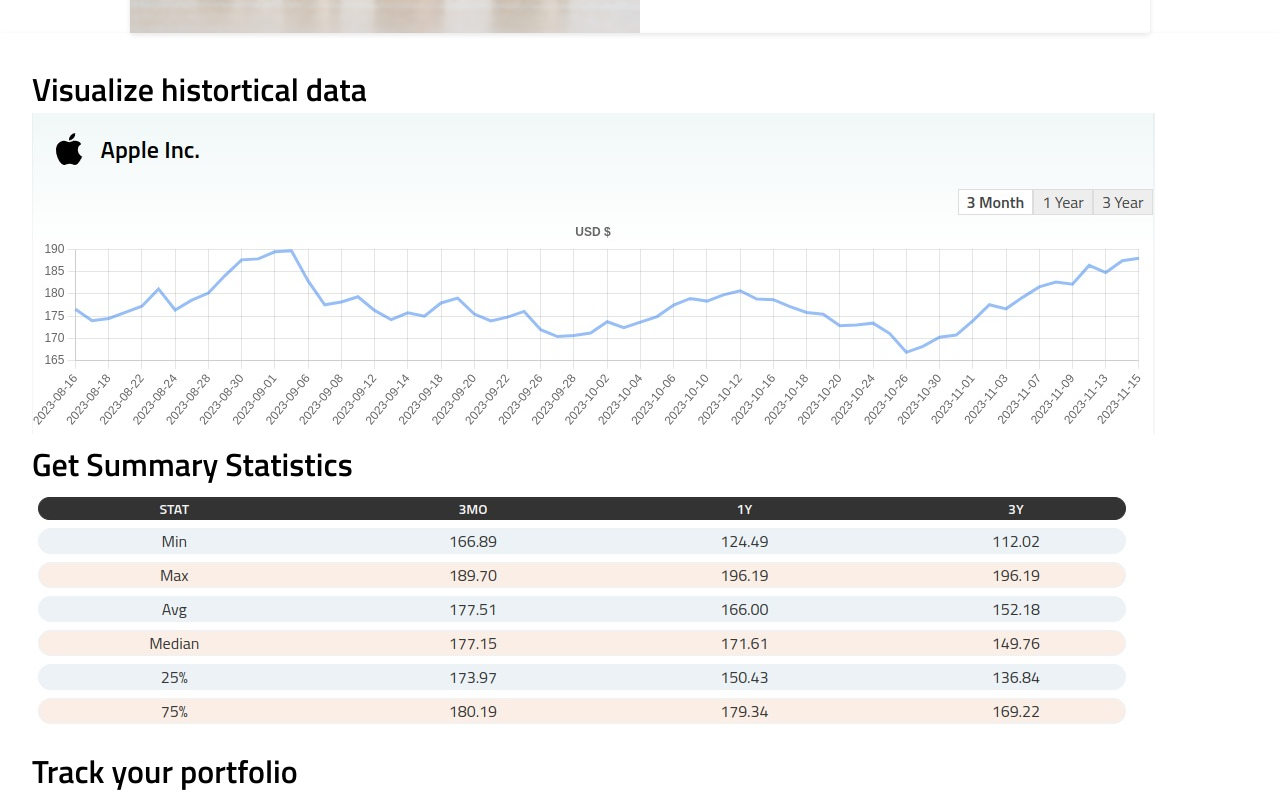
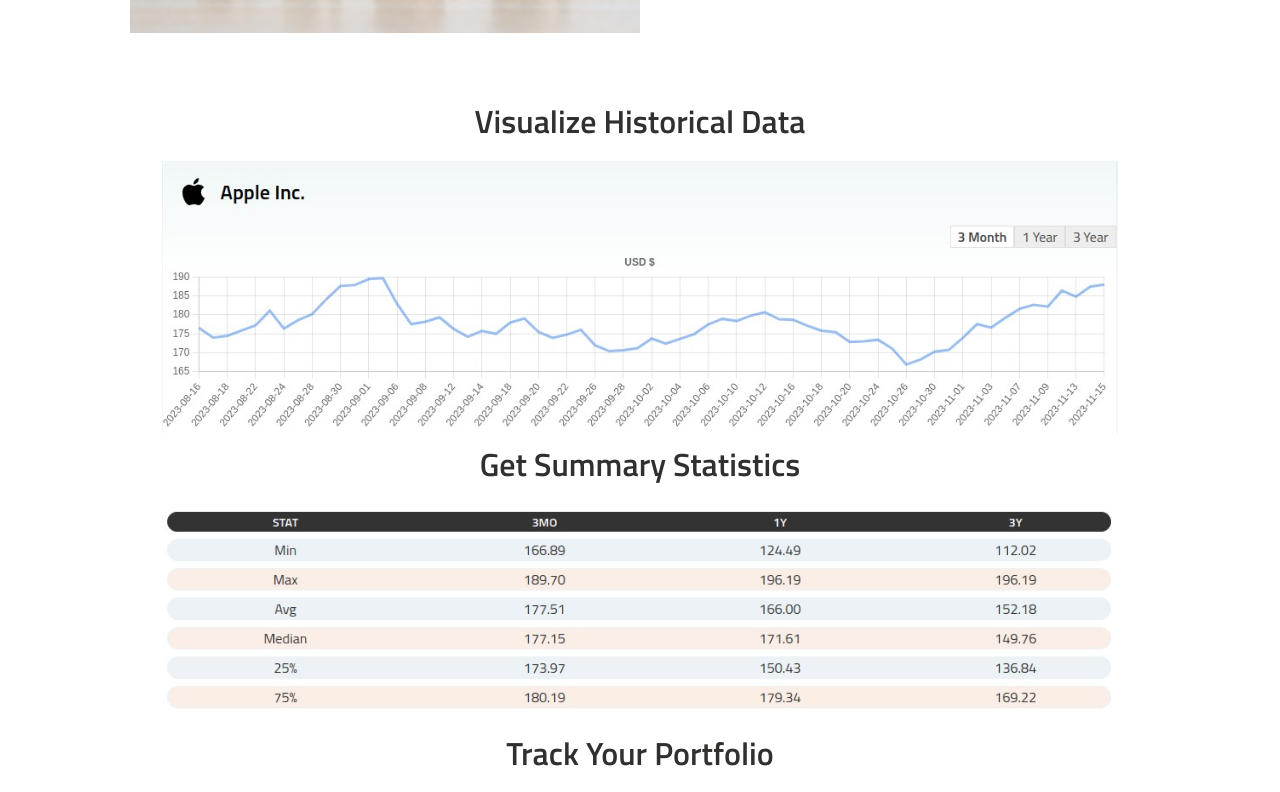
Before and after one commit to pasindu-gamarachchi/steadygrowth-client, a React (Create React App) app: page / in a window 1280 px wide. Shown: the part 493-1285 px from the top of the page. Built offline with nearby package versions, Linux system fonts and the light colour scheme; no server answers.

Commit message:
Landing Page

```diff
--- a/public/index.html
+++ b/public/index.html
@@ -24,7 +24,7 @@
       work correctly both with client-side routing and a non-root public URL.
       Learn how to configure a non-root public URL by running `npm run build`.
     -->
-    <title>React App</title>
+    <title>Steadygrowth</title>
   </head>
   <body>
     <noscript>You need to enable JavaScript to run this app.</noscript>
--- a/src/components/Header/Header.scss
+++ b/src/components/Header/Header.scss
@@ -3,24 +3,22 @@
 
 
 .header{
-    // outline: 1px solid red;
     background-color: $background-color;
     background-color: $col-4;
-    background: linear-gradient($col-4 0%, rgba(229, 241, 241, 0) 100%) 0% 0% / 100% 248px no-repeat;
     background-repeat: no-repeat;
 
     padding-block: 1rem;
     display: flex;
     justify-content: space-between;
-    //align-items: baseline;
     max-width: 100%;
+    position: sticky;
+    top: 0;
 
     @include tablet{
         padding-inline: $tablet-margin;
     }
 
     @include desktop{
-        // @include desktop-margin;
         padding-inline: $desktop-margin;
 
 
@@ -28,9 +26,7 @@
 
     &__nav{
         display: flex;
-        // gap: 1rem;
         align-items: center;
-        // outline: 1px solid red;
         justify-content: space-around;
 
 
@@ -38,7 +34,6 @@
             font-size: 0.75rem;
             font-family: "Titillium Web";
             padding-inline: 1rem;
-            //padding-bottom: 0.05rem;
             color: $interactive-color;
             text-decoration: none;
             @include tablet{
@@ -56,7 +51,6 @@
 
 .logo-container{
 
-    // outline: 1px solid red;
     max-width: 5rem;
 
     @include tablet {
--- a/src/components/LandingPromo/LandingPromo.js
+++ b/src/components/LandingPromo/LandingPromo.js
@@ -9,22 +9,22 @@ const LandingPromo = () => {
 	return (
 		<div className="promoContainer">
 			<div>
-				<h1>Visualize histortical data</h1>
+				<h1 className="promoHeader">Visualize Historical Data</h1>
 				<img className="promoContainer__img" src={chartBanner} />
 			</div>
 			<div>
-				<h1>Get Summary Statistics</h1>
+				<h1 className="promoHeader">Get Summary Statistics</h1>
 				<img className="promoContainer__img" src={statsBanner} />
 			</div>
 			<div>
-				<h1>Track your portfolio</h1>
+				<h1 className="promoHeader">Track Your Portfolio</h1>
 				<img
 					className="promoContainer__img"
 					src={portfolioChartBanner}
 				/>
 			</div>
 			<div>
-				<h1>Evaluate your portfolio</h1>
+				<h1 className="promoHeader">Evaluate Your Portfolio</h1>
 				<img
 					className="promoContainer__img"
 					src={portfolioStatsBanner}
--- a/src/components/LandingPromo/LandingPromo.scss
+++ b/src/components/LandingPromo/LandingPromo.scss
@@ -6,19 +6,23 @@
     display: flex;
     flex-direction: column;
     justify-content: center;
-    @include outline-for-testing(red);
     padding-top: 2rem;
     padding-inline: 2rem;
-    // width: 80%;
+    margin-top: 2rem;
 
     &__img{
-        @include outline-for-testing(green);
         object-fit: contain;
         max-width: 100%;
-        //max-height: 100%;
-        // aspect-ratio: 4/3;
         background-blend-mode: inherit;
 
     }
 
+    background-color: transparent;
+
 }
+
+.promoHeader{
+    color:  #32302F;
+    text-align: center;
+    margin-bottom: 1rem;
+}
--- a/src/components/Welcome/Welcome.scss
+++ b/src/components/Welcome/Welcome.scss
@@ -5,22 +5,12 @@
 
 .leftContainer{
     background-image: url('../../assets/images/growth.png'), linear-gradient(rgba(50,50,50,0.5),rgba(50,50,50,0.5));
-    //box-shadow: 0 0 0.25rem 0.25rem white inset;
     background-color: transparent;
     background-size: cover;
     background-repeat: no-repeat;
     width: 100%;
     aspect-ratio: 4/3;
     background-position: center center;
-    // transform: translateY(-50%);
-    //@include outline-for-testing(red);
-
-
-
-    //&:hover{
-    //    display: hidden;
-    //}
-
 
     @include tablet{
         width: 50%;
@@ -33,33 +23,6 @@
         padding-top: 0.8rem;
         color: transparent;
 
-        //position: relative;
-        //color: #fff;
-        //font: 900 60px Montserrat;
-        //text-shadow: 0 10px 25px rgba(0, 0, 0, 0.3);
-        //position: absolute;
-        //margin: auto;
-        //left: 0;
-        //right: 0;
-        //top: 50%;
-        //margin-top: -30px;
-        //transition: 0.5s ease;
-        // z-index: 0;
-        // letter-spacing: 25px;
-
-        /*
-        @include desktop{
-            font-size: 3rem;
-            color: #32302F;
-            padding-left: 1rem;
-            padding-top: 1rem;
-        }
-        */
-        &:hover{
-            // display: none;
-            // color: #32302F;
-
-        }
     }
 
     &__img{
@@ -68,10 +31,6 @@
         max-height: 100%;
         aspect-ratio: 4/3;
         background-blend-mode: inherit;
-
-
-        //@include outline-for-testing(blue);
-
     }
 
 }
--- a/src/pages/HomePage/HomePage.scss
+++ b/src/pages/HomePage/HomePage.scss
@@ -5,7 +5,6 @@
 .MainContent{
     min-height: calc(100vh - $footer-height);
     margin-top: 6rem;
-    // @include outline-for-testing(rebeccapurple);
 
     @include tablet{
         margin-top: 5rem;
@@ -17,11 +16,6 @@
 }
 
 .PromoContainer{
-    // margin-inline: 1rem;
-    @include outline-for-testing(blue);
-
-    /* Card Shadow */
-    //box-shadow: 0px 2px 5px 0px rgba(19, 24, 44, 0.10);
     background-color: transparent;
 
     display: flex;
@@ -36,16 +30,12 @@
         margin-inline: 2rem;
         border-radius: 0.1875rem;
 
-        /* Card Shadow */
-        //box-shadow: 0px 2px 5px 0px rgba(19, 24, 44, 0.10);
-
     }
 
     @include desktop{
         margin-inline: 2rem;
         border-radius: 0.1875rem;
-        box-shadow: 0px 2px 5px 0px rgba(19, 24, 44, 0.10);
-        //max-width: 63.75rem;
+        max-width: 63.75rem;
         margin: 0 auto;
 
     }
@@ -54,8 +44,6 @@
 .MainContainer{
     margin-inline: 1rem;
 
-    /* Card Shadow */
-    //box-shadow: 0px 2px 5px 0px rgba(19, 24, 44, 0.10);
     background-color: transparent;
 
     display: flex;
@@ -70,15 +58,12 @@
         margin-inline: 2rem;
         border-radius: 0.1875rem;
 
-        /* Card Shadow */
-        //box-shadow: 0px 2px 5px 0px rgba(19, 24, 44, 0.10);
-
     }
 
     @include desktop{
         margin-inline: 2rem;
         border-radius: 0.1875rem;
-        box-shadow: 0px 2px 5px 0px rgba(19, 24, 44, 0.10);
+
         max-width: 63.75rem;
         margin: 0 auto;
 
```
